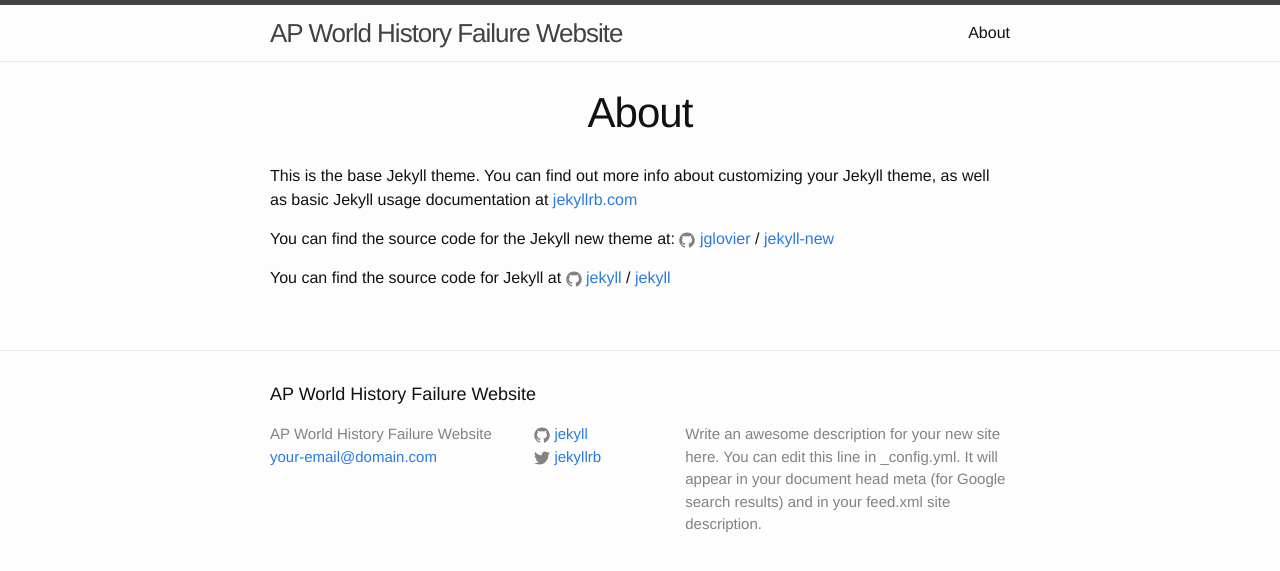
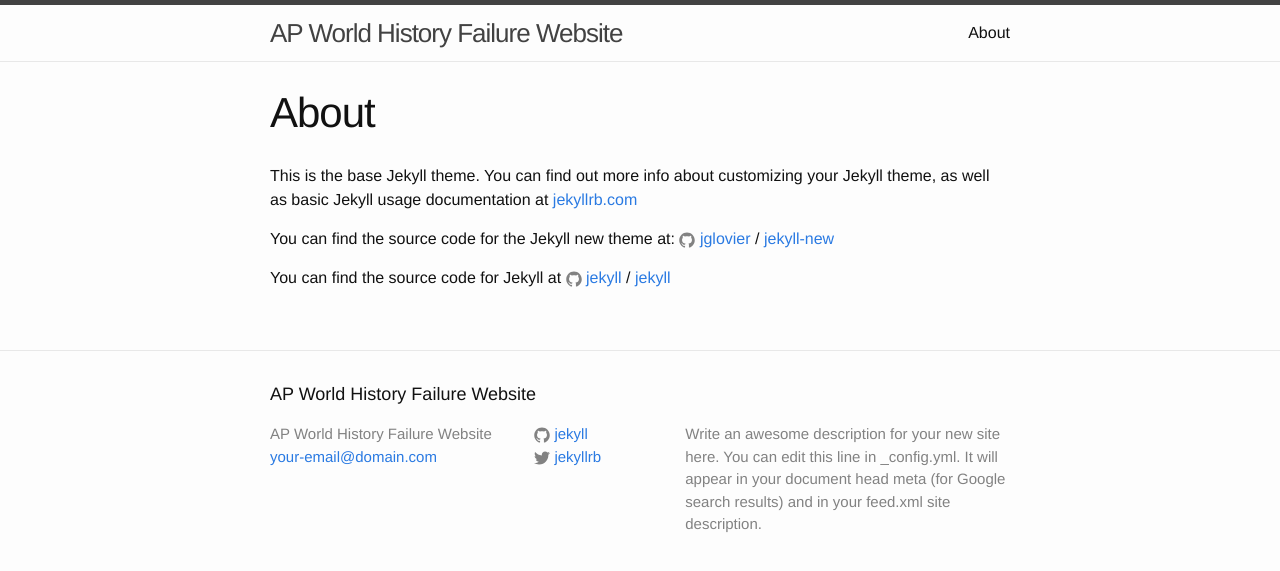
Before and after one commit to Fixxonal/Fixxonal.github.io, a Jekyll site: the page built from about.md, in a window 1280 px wide. Shown: the top 571 px of the page. Built offline with Jekyll 4.4.1, drawn with Linux system fonts in a browser that asks for light colours.

Commit message:
Update main.scss

```diff
--- a/css/main.scss
+++ b/css/main.scss
@@ -7,7 +7,7 @@
 
 // Our variables
 
-h1 {
+.page-heading {
     text-align: center;
 }
 
```
